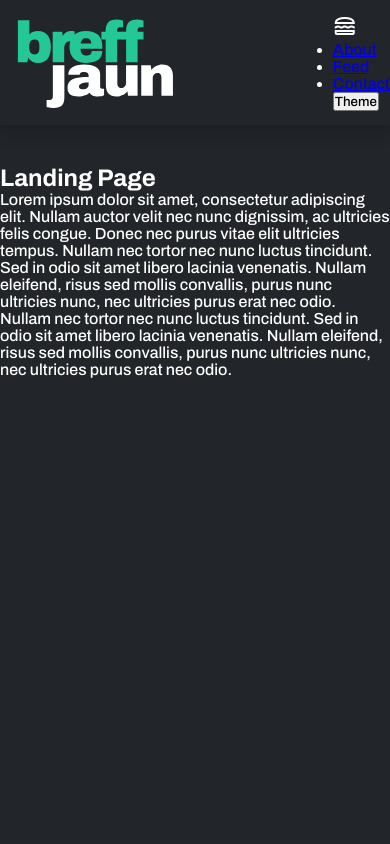
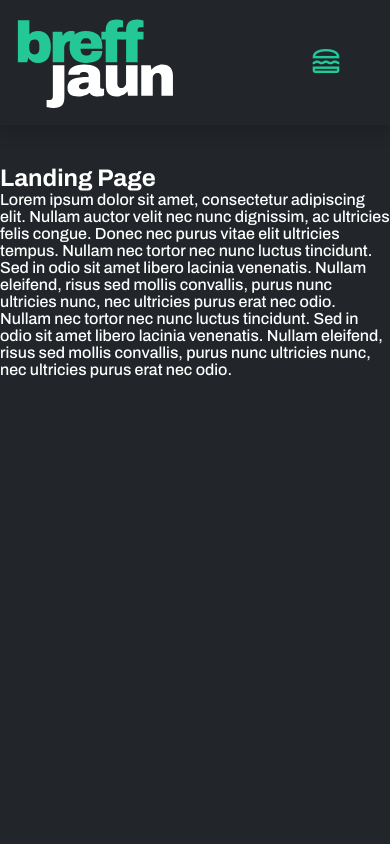
Before and after one commit to BreffJaun/Portfolio-Website, a React (Vite) app: page / in a window 390 px wide. Shown: the top 844 px of the page. Built offline with nearby package versions, Linux system fonts and the light colour scheme.

Commit message:
Worked on the mobile Version of the Main-Navigation and Sub-Navigation. Nearly finished, just the hiding of the subnavigation on a Sub-Navigation link is missing (and the style)

```diff
--- a/src/components/Main-Navigation.tsx
+++ b/src/components/Main-Navigation.tsx
@@ -7,33 +7,82 @@ import { MainNavProps } from "../types/interfaces";
 import { NavLink } from "react-router-dom";
 
 // I M P O R T:   F U N C T I O N S
+import SubNavigation from "./Sub-Navigation";
+import { useEffect, useState } from "react";
 
 // C O D E
 const MainNavigation: React.FC<MainNavProps> = ({
   onAboutClick,
   hideSubNavigation,
+  hideMobileNav,
+  showMobileNavigation,
+  handleAboutLinkClick,
+  aboutLinkClicked,
 }) => {
+  const [mobileView, setMobileView] = useState<boolean>(false);
+  const [showSubNavigation, setShowSubNavigation] = useState<boolean>(false);
+
+  useEffect(() => {
+    const checkMobileView = () => {
+      return window.innerWidth < 768;
+    };
+
+    const handleResize = () => {
+      setMobileView(checkMobileView());
+    };
+
+    setMobileView(checkMobileView());
+    window.addEventListener("resize", handleResize);
+
+    return () => {
+      window.removeEventListener("resize", handleResize);
+    };
+  }, []);
+
+  useEffect(() => {
+    if (aboutLinkClicked && mobileView) {
+      setShowSubNavigation(true);
+    } else {
+      setShowSubNavigation(false);
+    }
+  }, [aboutLinkClicked, mobileView]);
+  const handleOnClick = () => {
+    hideSubNavigation();
+    hideMobileNav();
+  };
+
+  const handleOnAboutClick = () => {
+    onAboutClick(); // macht subNav auf true
+    handleAboutLinkClick(); // macht aboutLinkClicked auf true
+    console.log("aboutLinkClicked: ", aboutLinkClicked);
+  };
+
   return (
     <nav>
       <ul>
         <li>
           <NavLink
             className={({ isActive, isPending }) =>
-              isPending ? "pending" : isActive ? "active" : ""
+              `about ${isPending ? "pending" : ""} ${isActive ? "active" : ""}`
             }
             to="/about"
-            onClick={onAboutClick}
+            onClick={handleOnAboutClick}
           >
             About
           </NavLink>
         </li>
+        {showSubNavigation && (
+          <li>
+            <SubNavigation />
+          </li>
+        )}
         <li>
           <NavLink
             className={({ isActive, isPending }) =>
               isPending ? "pending" : isActive ? "active" : ""
             }
             to="/feed"
-            onClick={hideSubNavigation}
+            onClick={handleOnClick}
           >
             Feed
           </NavLink>
@@ -44,6 +93,7 @@ const MainNavigation: React.FC<MainNavProps> = ({
               isPending ? "pending" : isActive ? "active" : ""
             }
             to="/contact"
+            onClick={hideMobileNav}
           >
             Contact
           </NavLink>
--- a/src/styles/header.scss
+++ b/src/styles/header.scss
@@ -17,6 +17,10 @@ header {
     img {
       width: 200px;
       height: 100px;
+    }
+    @media (max-width: 767px) {
+      flex: 2;
+      // border: 1px solid blue;
     }
   }
 
@@ -95,10 +99,67 @@ header {
   // HAMBURGER MENU
   .hamburger__menu {
     display: none;
+
     @media (max-width: 767px) {
-      display: block;
+      display: flex;
+      justify-content: end;
+      flex: 1;
+
+      .hamburger__icon {
+        margin-right: 3rem;
+        position: relative;
+        color: var(--bs-teal);
+
+        &:hover {
+          color: var(--bs-font-color);
+        }
+
+        &.active {
+          color: var(--bs-font-color);
+
+          &::after {
+            width: 100%;
+          }
+        }
+
+        &::after {
+          content: '';
+          position: absolute;
+          bottom: -0.5px;
+          left: 0;
+          width: 0;
+          height: 2px;
+          background-color: var(--bs-teal);
+          transition: width 0.3s ease;
+        }
+
+        .material-symbols-outlined {
+          font-size: 2rem;
+        }
+      }
+    }
+
+    .main_navigation_sm {
+      display: none;
+        background: rgba(255, 255, 255, 0.1);
+        backdrop-filter: blur(10px);
+        border-radius: 10px;
+        padding: 20px;
+        position: absolute;
+        top: 100%;
+        left: 0;
+        right: 0;
+        margin: auto;
+        z-index: 1001;
+
+        nav ul li {
+          display: block;
+          margin-bottom: 10px;
+        }
+
     }
   }
+
 
 }
 
@@ -116,15 +177,13 @@ header {
   justify-content: center;
   transition: top 0.3s ease;
 
-  // .placeholder__div {
-  //   flex: 1;
-  //   border: 1px solid red;
-  // }
-
   nav {
     width: 80%;
+    display: flex;
+    justify-content: center;
 
     ul {
+      width: 100%;
       display: flex;
       justify-content: space-between;
       align-items: center;
@@ -138,16 +197,6 @@ header {
       }
     }
   }
-
-    // @media (max-width: 1162px) {
-    //   height: 72px;
-    //   nav {
-    //     ul {
-    //       flex-wrap: wrap;
-    //       justify-content: space-between;
-    //     }
-    //   }
-    // }
 
   a {
     text-decoration: none;
@@ -189,8 +238,15 @@ header {
     }
   }
 
+  @media (max-width: 767px) {
+    display: none;
+  }
 }
 
-.show {
+.show__sub__navigation {
   top: 125px !important;
 }
+
+.show__mobile__navigation {
+  display: block !important;
+}
--- a/src/types/interfaces.d.ts
+++ b/src/types/interfaces.d.ts
@@ -1,4 +1,8 @@
 export interface MainNavProps {
   onAboutClick: () => void;
   hideSubNavigation: () => void;
+  hideMobileNav: () => void;
+  showMobileNavigation: boolean;
+  handleAboutLinkClick: () => void;
+  aboutLinkClicked?: boolean;
 }
--- a/src/views/Header.tsx
+++ b/src/views/Header.tsx
@@ -7,7 +7,7 @@ import "../styles/header.scss";
 
 // I M P O R T:   P A C K A G E S
 import { NavLink } from "react-router-dom";
-import { useState } from "react";
+import { useState, useEffect } from "react";
 
 // I M P O R T:   F U N C T I O N S
 import MainNavigation from "../components/Main-Navigation";
@@ -15,7 +15,38 @@ import SubNavigation from "../components/Sub-Navigation";
 
 // C O D E
 const Header = () => {
+  useEffect(() => {
+    const handleClickOutside = (event: MouseEvent) => {
+      // handles bevahiour of the mobile navigation. If clicked outside of the navigation, it will close.
+      if (
+        event.target &&
+        !(event.target as HTMLElement).closest(".hamburger__menu")
+      ) {
+        setShowMobileNavigation(false);
+      }
+      // handles behaviour of the hamburger icon. If clicked outside of the icon, it will delete the actove class (except at about) and close.
+      if (
+        event.target &&
+        !(event.target as HTMLElement).closest(".hamburger__icon") &&
+        (event.target as HTMLElement).closest(".about") === null
+      ) {
+        const burgerIcon = document.querySelector(".hamburger__icon");
+        if (burgerIcon) {
+          burgerIcon.classList.remove("active");
+        }
+      }
+    };
+
+    document.addEventListener("mousedown", handleClickOutside);
+    return () => {
+      document.removeEventListener("mousedown", handleClickOutside);
+    };
+  }, []);
+
+  // SUB NAVIGATION
   const [showSubNavigation, setShowSubNavigation] = useState(false);
+
+  const [showMobileNavigation, setShowMobileNavigation] = useState(false);
 
   const showSubNavOnClickAbout = () => {
     setShowSubNavigation(true);
@@ -25,9 +56,35 @@ const Header = () => {
     setShowSubNavigation(false);
   };
 
+  // MOBILE NAVIGATION
+  const hideMobileNav = () => {
+    setShowMobileNavigation(false);
+  };
+
+  const toggleMobileNav = () => {
+    setShowMobileNavigation((prev) => !prev);
+    const burgerIcon = document.querySelector(".hamburger__icon");
+    if (burgerIcon) {
+      if (!showMobileNavigation) {
+        burgerIcon.classList.add("active");
+      } else {
+        burgerIcon.classList.remove("active");
+      }
+    }
+  };
+
+  // HANDLE CLICK ON ABOUT IN MOBILE NAVIGATION
+  const [aboutLinkClicked, setAboutLinkClicked] = useState(false);
+
+  const handleAboutLinkClick = () => {
+    setAboutLinkClicked((prev) => !prev);
+    // showSubNavOnClickAbout();
+  };
+
   return (
     <>
       <header>
+        {/* DESKTOP VIEW */}
         <div className="header__logo" onClick={hideSubNavigation}>
           <NavLink to="/">
             <img src={logoTW} alt="breffjaun-logo" />
@@ -38,6 +95,10 @@ const Header = () => {
           <MainNavigation
             onAboutClick={showSubNavOnClickAbout}
             hideSubNavigation={hideSubNavigation}
+            hideMobileNav={hideMobileNav}
+            showMobileNavigation={showMobileNavigation}
+            handleAboutLinkClick={handleAboutLinkClick}
+            aboutLinkClicked={aboutLinkClicked}
           />
         </div>
 
@@ -45,21 +106,33 @@ const Header = () => {
           <button>Theme</button>
         </div>
 
-        {/* MOBILE NAVBAR */}
+        {/* MOBILE VIEW */}
         <div className="hamburger__menu">
-          <div className="hamburger__icon">
+          <div className="hamburger__icon" onClick={toggleMobileNav}>
             <span className="material-symbols-outlined">lunch_dining</span>
           </div>
-          <div className="main_navigation_sm">
+          <div
+            className={`main_navigation_sm ${
+              showMobileNavigation ? "show__mobile__navigation" : ""
+            }`}
+          >
             <MainNavigation
               onAboutClick={showSubNavOnClickAbout}
               hideSubNavigation={hideSubNavigation}
+              hideMobileNav={hideMobileNav}
+              showMobileNavigation={showMobileNavigation}
+              handleAboutLinkClick={handleAboutLinkClick}
+              aboutLinkClicked={aboutLinkClicked}
             />
             <button>Theme</button>
           </div>
         </div>
       </header>
-      <div className={`sub__navigation ${showSubNavigation ? "show" : ""}`}>
+      <div
+        className={`sub__navigation ${
+          showSubNavigation ? "show__sub__navigation" : ""
+        }`}
+      >
         <SubNavigation />
       </div>
     </>
```
